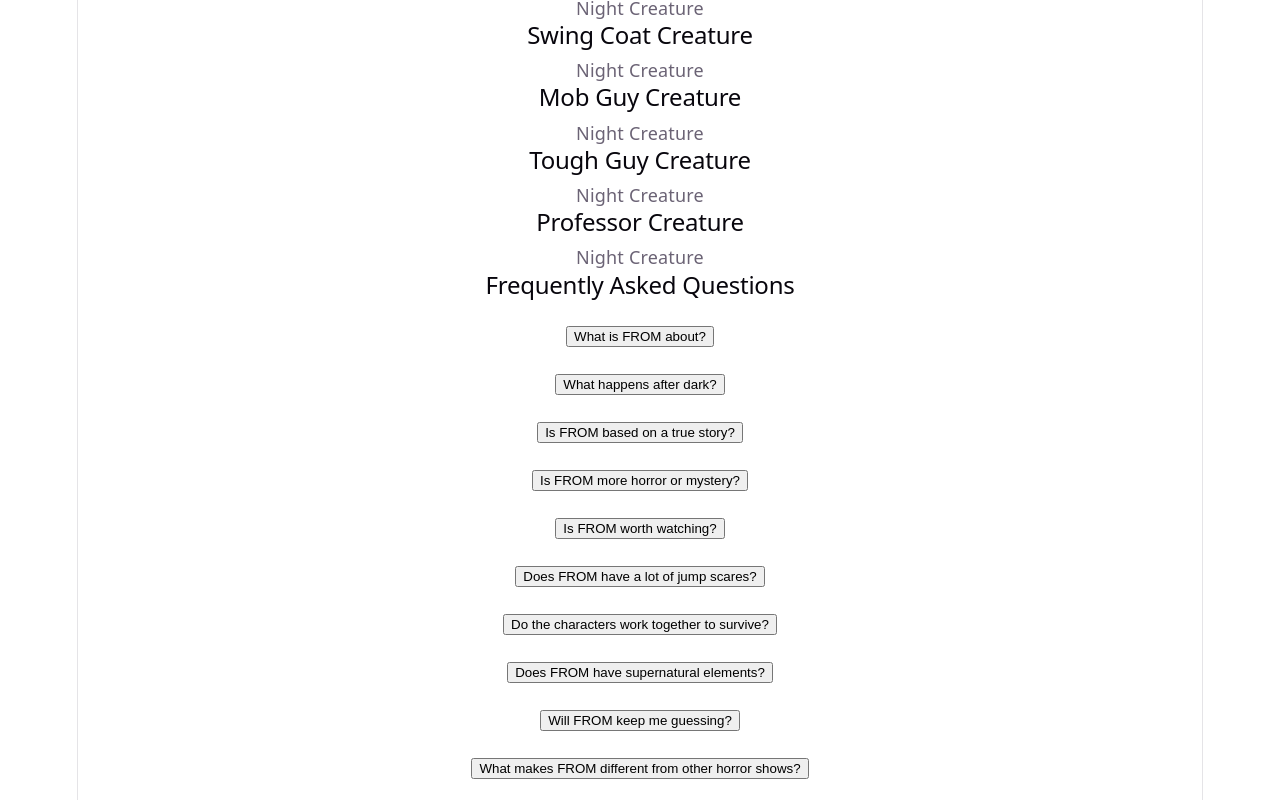
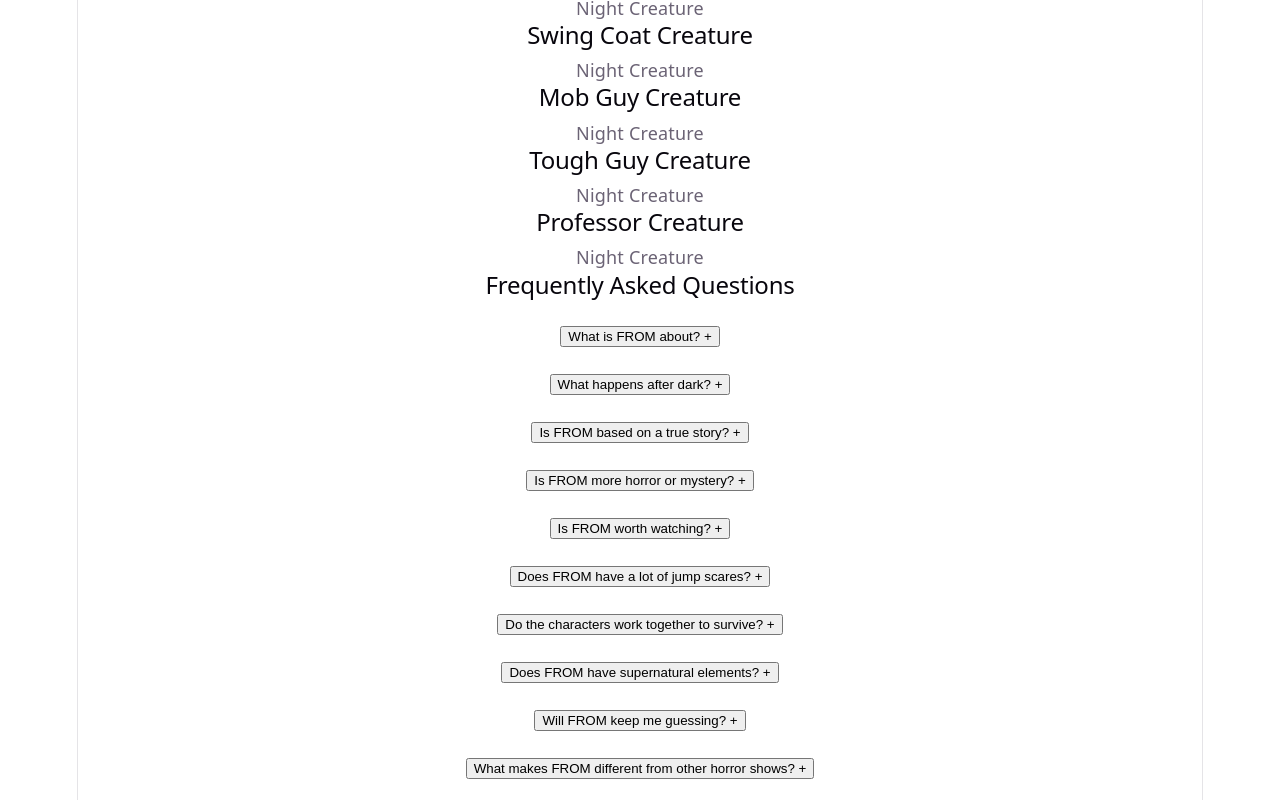
Before and after one commit to saminyc/FromPedia, a React (Vite) app: page / in a window 1280 px wide. Shown: the part 4542-5342 px from the top of the page. Built offline with nearby package versions, Linux system fonts and the light colour scheme.

Commit message:
Faq working

```diff
--- a/src/App.tsx
+++ b/src/App.tsx
@@ -1,10 +1,10 @@
+
 import { useState } from "react";
-import {characters} from "./data/characters";
-import {CharacterCard} from "./components/CharacterCard";
-import {SeasonFilter} from "./components/SeasonFilter";
+import { characters } from "./data/characters";
+import { CharacterCard } from "./components/CharacterCard";
+import { SeasonFilter } from "./components/SeasonFilter";
 import { CharacterSearch } from "./components/CharacterSearch";
-import { FAQItem } from "./components/FaqItem";
-import { faqs } from "./data/faqs";
+import { FaqSection } from "./components/FaqSection";
 
 function App() {
   const [selectedSeason, setSelectedSeason] = useState<number>(0);
@@ -13,8 +13,7 @@
   const filteredCharacters = characters.filter((character) => {
     const matchesSeason =
       selectedSeason === 0 ||
-      character.seasons
-        .includes(selectedSeason);
+      character.seasons.includes(selectedSeason);
 
     const matchesSearch = character.name
       .toLowerCase()
@@ -37,39 +36,29 @@
         searchQuery={searchQuery}
         onSearchChange={setSearchQuery}
       />
-      <button onClick={() => setSearchQuery("")}
+
+      <button
+        onClick={() => setSearchQuery("")}
         disabled={searchQuery.length === 0}
       >
         Clear Search
       </button>
+
       <p>{filteredCharacters.length} characters found</p>
 
       {filteredCharacters.length === 0 ? (
         <p>No characters found</p>
-      )
-        : (filteredCharacters.map((character) => (
+      ) : (
+        filteredCharacters.map((character) => (
           <CharacterCard
             key={character.id}
             name={character.name}
             role={character.role}
           />
-        )))
-      }
-      <section aria-labelledby="faq-heading">
-  <h2 id="faq-heading">Frequently Asked Questions</h2>
-  {
-    faqs.map((faq) => {
-      return (<FAQItem
-        key={faq.id}
-        question={faq.question}
-        answer={faq.answer}
-      />)
-    })
-  }
+        ))
+      )}
 
-</section>
-
-
+      <FaqSection />
     </main>
   );
 }
--- a/src/components/FaqItem.tsx
+++ b/src/components/FaqItem.tsx
@@ -1,22 +1,25 @@
-import { useState } from "react";
-
 type FAQItemProps = {
   question: string;
   answer: string;
+  isOpen: boolean;
+  onToggle: () => void;
 };
 
-export function FAQItem({ question, answer }: FAQItemProps) {
-  const [isOpen, setIsOpen] = useState<boolean>(false);
-
+function FAQItem({
+  question,
+  answer,
+  isOpen,
+  onToggle,
+}: FAQItemProps) {
   return (
-    <div>
+    <div className="faq-item">
       <h3>
         <button
           type="button"
+          onClick={onToggle}
           aria-expanded={isOpen}
-          onClick={() => setIsOpen((previous) => !previous)}
         >
-          {question}
+          {question} {isOpen ? "−" : "+"}
         </button>
       </h3>
 
@@ -24,3 +27,5 @@
     </div>
   );
 }
+
+export default FAQItem;
--- /dev/null
+++ b/src/components/FaqSection.tsx
@@ -0,0 +1,29 @@
+import { useState } from "react";
+import { faqs } from "../data/faqs";
+import FaqItem from "./FaqItem";
+
+export function FaqSection() {
+  const [openFAQId, setOpenFAQId] = useState<number | null>(null);
+
+  function toggleFAQ(id: number) {
+    setOpenFAQId((previousId) => {
+      return previousId === id ? null : id;
+    });
+  }
+
+  return (
+    <section aria-labelledby="faq-heading">
+      <h2 id="faq-heading">Frequently Asked Questions</h2>
+
+      {faqs.map((faq) => (
+        <FaqItem
+          key={faq.id}
+          question={faq.question}
+          answer={faq.answer}
+          isOpen={openFAQId === faq.id}
+          onToggle={() => toggleFAQ(faq.id)}
+        />
+      ))}
+    </section>
+  );
+}
--- a/src/data/faqs.ts
+++ b/src/data/faqs.ts
@@ -1,5 +1,6 @@
+import type { FAQ } from "../types/faq";
 
-export const faqs = [
+export const faqs:FAQ[] = [
   {
     id: 1,
     question: "What is FROM about?",
--- /dev/null
+++ b/src/types/faq.ts
@@ -0,0 +1,4 @@
+export type FAQItemProps = {
+  question: string;
+  answer: string;
+};
```
